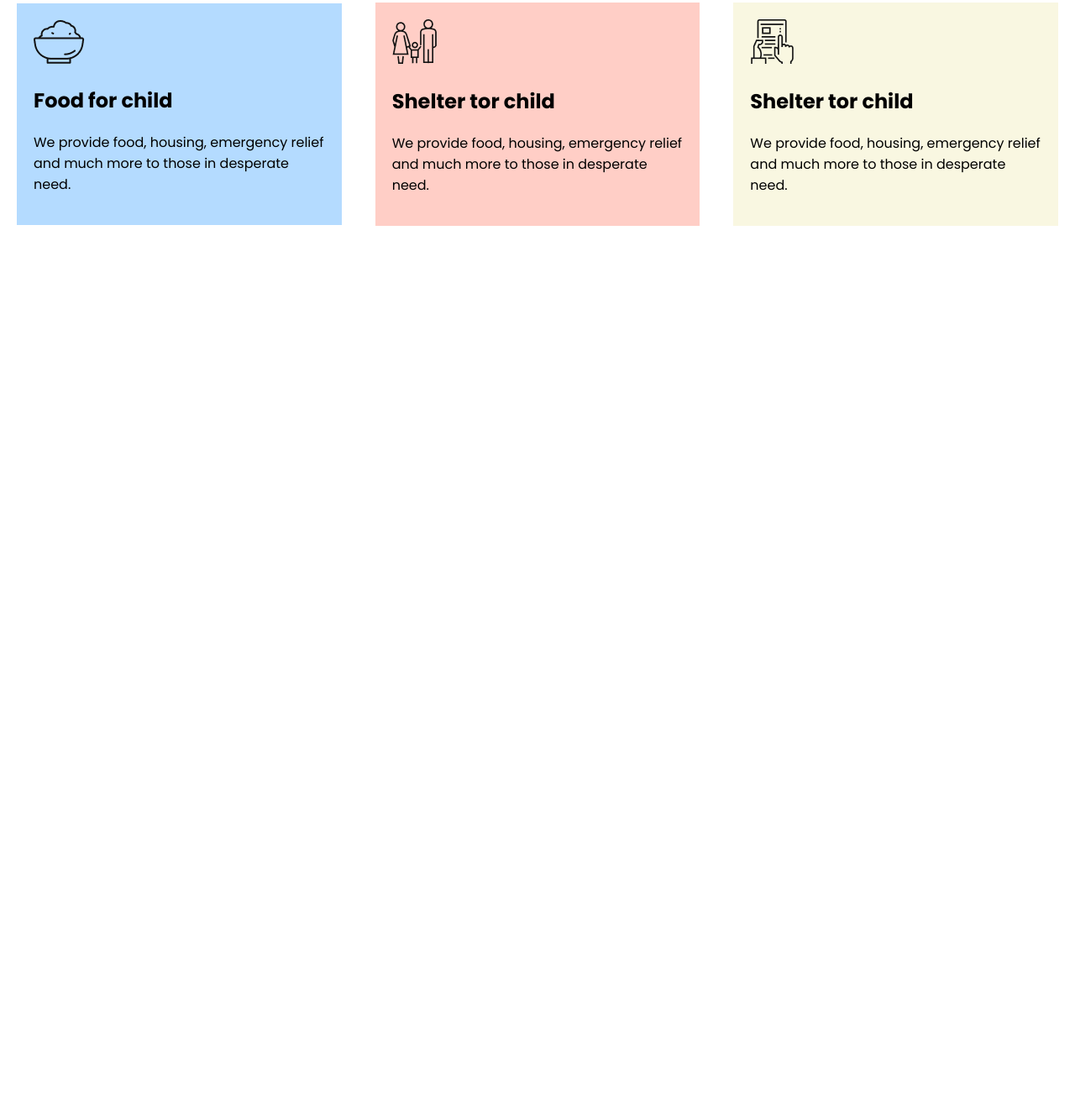
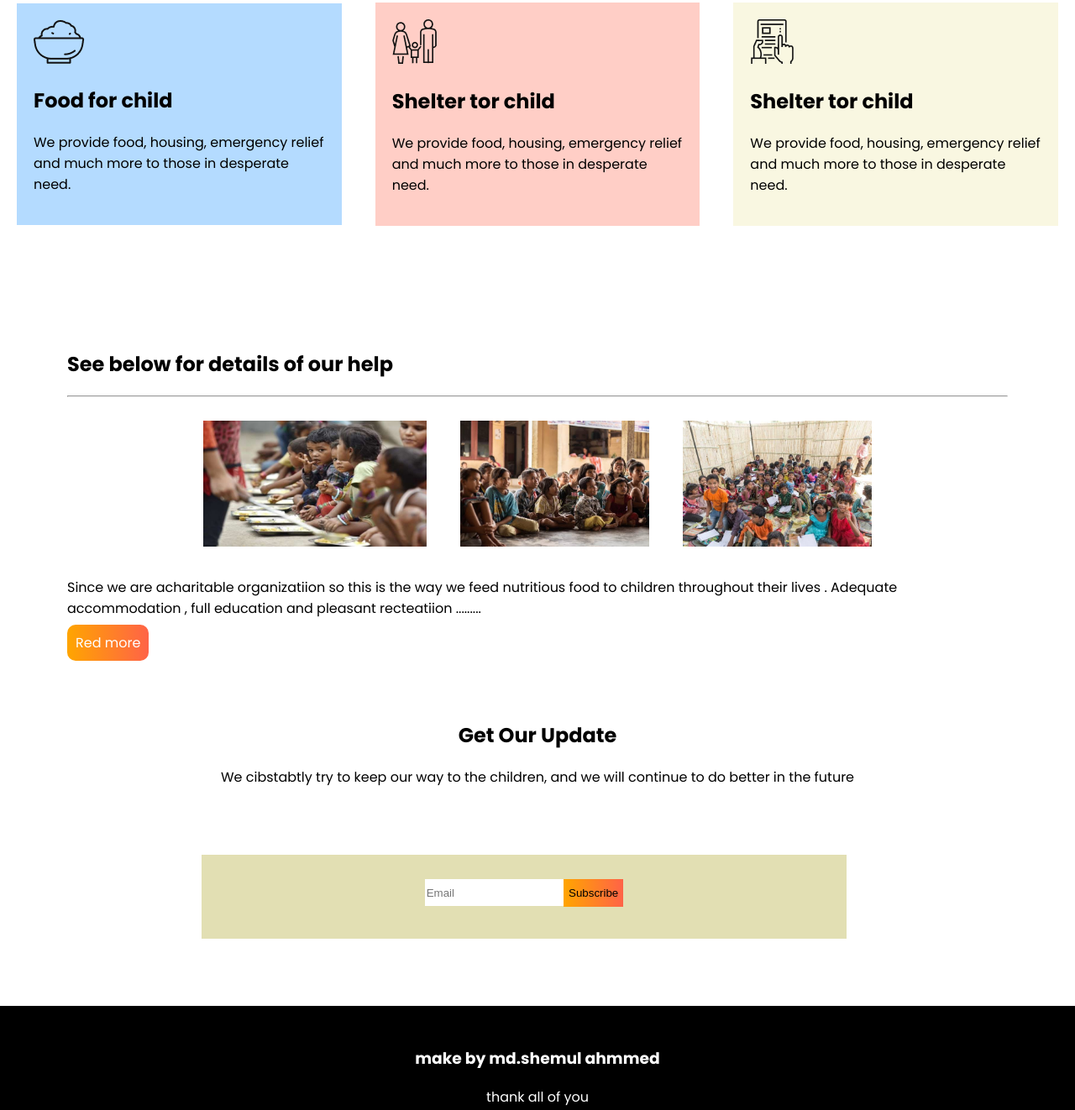
Before and after one commit to ahmmed66/first-assgnment, a plain HTML site: page index.html in a window 1280 px wide. Shown: the part 1230-2552 px from the top of the page at 84% size. Before the commit the page ends 1566 px from the top, so only its background shows below. Drawn offline with Linux system fonts and the light colour scheme.

Commit message:
my first assignment

```diff
--- a/index.html
+++ b/index.html
@@ -24,8 +24,8 @@
             <a target="-blank" href="https://deafchildren.org/">Donet Now</a>
         </div>
     </section>
+    <!--===========hed banner here===============-->
     <!--================Donet today code here==============-->
-    <!--===========hed banner here===============-->
     <section class="Donet-today">
         <div class="donet-hed-text">
             <h2>Donate Today</h2>
@@ -44,7 +44,7 @@
             <input class="submit" type="submit" value="Donet Now">
         </div>
     </section>
-    <!--================Donet today end==============-->
+    <!--================Donet todayc code end==============-->
     <!--================our donate plan here==============-->
     <section class="our-donation">
         <div class="donet-hed-text">
@@ -70,5 +70,40 @@
         </div>
     </section>
     <!--================our donate plan end==============-->
+    <!--================optional side here==============-->
+    <section class="optional">
+        <h1>See below for details of our help</h1>
+        <hr>
+        <div class="opt-img donet-taka">
+            <img class="three-img img-1" src="donate-today-main/images/food.jpg">
+            <img class="three-img img-2" src="donate-today-main/images/shelter.jpeg">
+            <img class="three-img img-3" src="donate-today-main/images/education.jpeg">
+        </div>
+        <div class="opt-text">
+            <p>Since we are acharitable organizatiion so this is the way we feed nutritious food to children throughout
+                their lives . Adequate accommodation , full education and pleasant recteatiion .........</p>
+            <a href="">Red more</a>
+        </div>
+        <!--Get our update here-->
+        <div class="optional">
+            <div class="update-text">
+                <h2>Get Our Update</h2>
+                <p>We cibstabtly try to keep our way to the children, and we will continue to do better in the future
+                </p>
+            </div>
+            <div class="input-device optional">
+                <input class="input-box" type="email" placeholder="Email">
+                <button class="input-box butt-box">Subscribe</button>
+            </div>
+        </div>
+        <!--Get our update here-->
+    </section>
+    <!--================optional side end==============-->
+    <!--==============Footer================ -->
+    <footer>
+        <h3>make by md.shemul ahmmed</h3>
+        <p>thank all of you</p>
+    </footer>
+    <!--==============Footer end================ -->
 </body>
 <html>
--- a/style.css
+++ b/style.css
@@ -1,10 +1,10 @@
-/*----------head banner code here--------*/
+/*----------=======head banner code here===========--------*/
 body {
     font-family: 'Poppins', sans-serif;
     margin: 0px;
     width: 100%;
     height: 50vh;
-    background: url(donate-today-main/images/banner-img.jpg);
+    background: url(donate-today-main/images/banner.jpg);
     margin-top: -50px;
     background-repeat: no-repeat;
     background-position: center;
@@ -42,8 +42,8 @@ body {
     color: white;
 }
 
-/*----------head banner code end--------*/
-/*----------Donet today code --------*/
+/*----------========head banner code end========--------*/
+/*----------=========Donet today code ========--------*/
 .Donet-today {
     width: 100%;
     height: 50vh;
@@ -99,8 +99,8 @@ body {
     color: white;
 }
 
-/*----------Donet today code end --------*/
-/*----------our donate plan code here--------*/
+/*----------======Donet today code end ========--------*/
+/*----------======our donate plan code here========--------*/
 .donation-plan {
     width: 100%;
     height: 50vh;
@@ -124,4 +124,61 @@ body {
     background: rgba(238, 232, 170, 0.356);
 }
 
-/*----------our donate plan code end--------*/
+/*----------=======our donate plan code end=======--------*/
+/*----------======optional code here=======--------*/
+.optional {
+    margin: 80px;
+}
+
+.three-img {
+    height: 150px;
+    margin: 20px;
+    object-fit: cover;
+}
+
+.opt-text a {
+    background: linear-gradient(90deg, orange, tomato);
+    text-decoration: none;
+    padding: 10px;
+    border-radius: 10px;
+    color: white;
+}
+
+/*----------=======optional code end=========--------*/
+/*----------=========Get our update=======--------*/
+.update-text {
+    text-align: center;
+}
+
+.input-device {
+    width: 80%;
+    height: 100px;
+    background: rgba(192, 185, 91, 0.459);
+    text-align: center;
+}
+
+.input-box {
+    height: 30px;
+    margin-top: 29px;
+    border: none
+}
+
+.butt-box {
+    height: 33.5px;
+    margin-left: -20px;
+    background: linear-gradient(90deg, orange, tomato);
+}
+
+/*----------=======Get our updat end========--------*/
+/*----------=======footer=====--------*/
+
+footer {
+
+    height: 200px;
+    background: #000;
+    color: #fff;
+    text-align: center;
+    padding: 30px;
+}
+
+/*----------=========footer end========--------*/
```
Also changed, not shown: donate-today-main/images/banner.jpg (added), donate-today-main/images/education.jpeg (added), donate-today-main/images/food.jpg (added), donate-today-main/images/lugh.jpeg (added), donate-today-main/images/shelter.jpeg (added).
